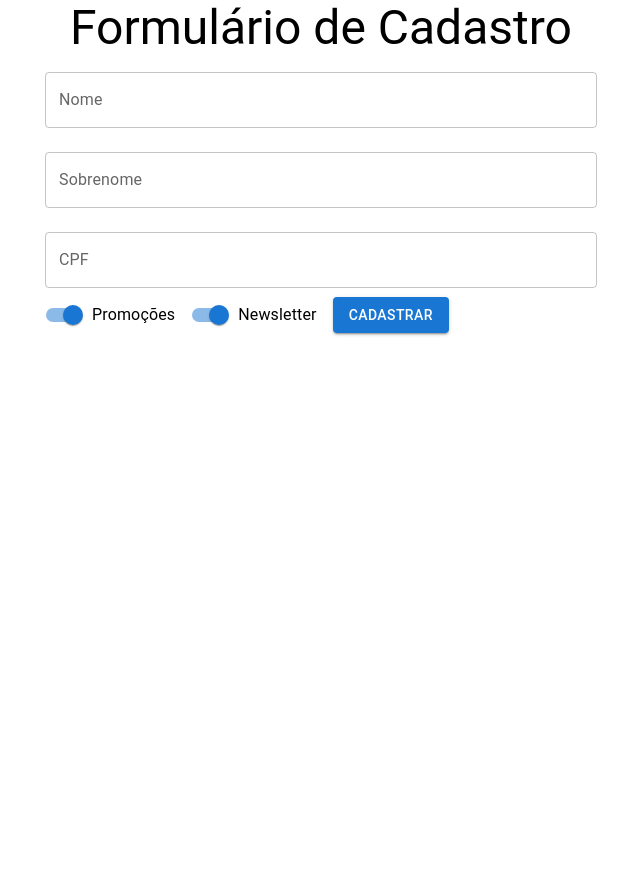
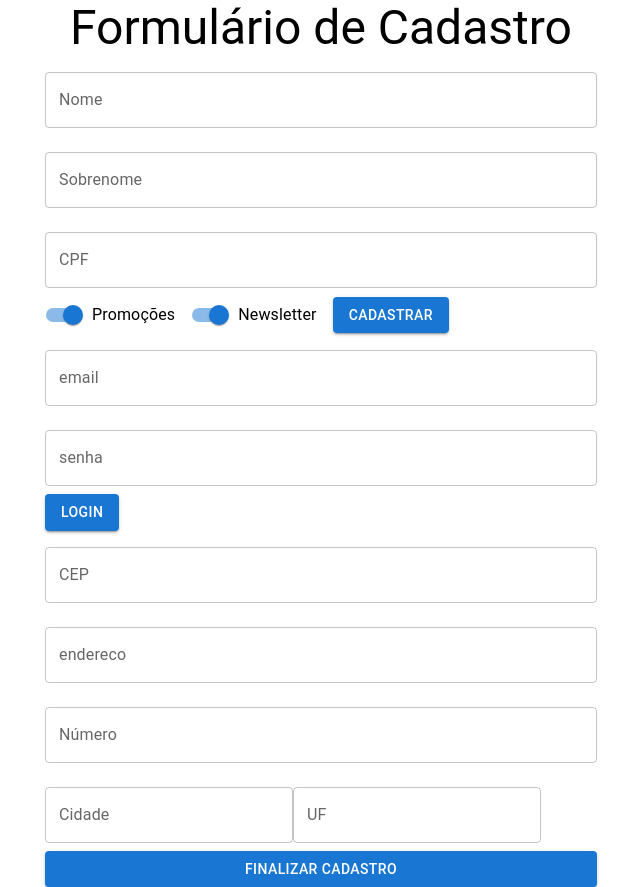
Before and after one commit to artenlf/react-form, a React (Create React App) app: page / in a window 1280 px wide. Shown: the whole page, without its empty margins (319-959 px from the left). Before the commit the page ends 800 px from the top, so only its background shows below. Built offline with nearby package versions, Linux system fonts and the light colour scheme.

Commit message:
Códigos Aulas 11, 12 e 13

```diff
--- /dev/null
+++ b/src/components/FormularioCadastro/DadosDeEntrega.jsx
@@ -0,0 +1,19 @@
+import { Button, TextField } from "@mui/material";
+import React from "react";
+
+function DadosDeEntrega() {
+  return (
+    <form>
+      <TextField id="cep" label="CEP" type="number" margin="normal" fullWidth />
+      <TextField id="endereco" label="endereco" type="text" margin="normal" fullWidth />
+      <TextField id="numero" label="Número" type="number" margin="normal" fullWidth />
+      <TextField id="cidade" label="Cidade" type="text" margin="normal" />
+      <TextField id="uf" label="UF" type="text" margin="normal" />
+      <Button type="submit" variant="contained" fullWidth>
+        Finalizar Cadastro
+      </Button>
+    </form>
+  );
+}
+
+export default DadosDeEntrega;
--- /dev/null
+++ b/src/components/FormularioCadastro/DadosPessoais.jsx
@@ -0,0 +1,88 @@
+import { useState } from "react";
+import * as React from "react";
+import { Button, TextField, FormControlLabel, Switch } from "@mui/material";
+
+function DadosPessoais({ aoEnviar, validarCPF }) {
+  const [nome, setNome] = useState("");
+  const [sobrenome, setSobrenome] = useState("");
+  const [cpf, setCPF] = useState("");
+  const [promocoes, setPromocoes] = useState(true);
+  const [newsletter, setNewsletter] = useState(true);
+  const [erros, setErros] = useState({ cpf: { valido: true, texto: "" } });
+  return (
+    <form
+      onSubmit={(event) => {
+        event.preventDefault();
+        aoEnviar({ nome, sobrenome, cpf, promocoes, newsletter });
+      }}
+    >
+      <TextField
+        value={nome}
+        onChange={(event) => {
+          setNome(event.target.value);
+        }}
+        id="nome"
+        label="Nome"
+        margin="normal"
+        fullWidth
+      />
+      <TextField
+        value={sobrenome}
+        onChange={(event) => {
+          setSobrenome(event.target.value);
+        }}
+        id="sobrenome"
+        label="Sobrenome"
+        margin="normal"
+        fullWidth
+      />
+      <TextField
+        value={cpf}
+        onChange={(event) => {
+          let tempCPF = event.target.value;
+          if (tempCPF.length >= 11) {
+            tempCPF = tempCPF.substring(0, 11);
+          }
+          setCPF(tempCPF);
+        }}
+        onBlur={(event) => {
+          const ehValido = validarCPF(cpf);
+          setErros({ cpf: ehValido });
+        }}
+        error={!erros.cpf.valido}
+        helperText={erros.cpf.texto}
+        id="cpf"
+        label="CPF"
+        margin="normal"
+        fullWidth
+      />
+      <FormControlLabel
+        control={
+          <Switch
+            checked={promocoes}
+            onChange={(event) => {
+              setPromocoes(event.target.checked);
+            }}
+          />
+        }
+        label="Promoções"
+      />
+      <FormControlLabel
+        control={
+          <Switch
+            checked={newsletter}
+            onChange={(event) => {
+              setNewsletter(event.target.checked);
+            }}
+          />
+        }
+        label="Newsletter"
+      />
+      <Button variant="contained" type="submit">
+        Cadastrar
+      </Button>
+    </form>
+  );
+}
+
+export default DadosPessoais;
--- /dev/null
+++ b/src/components/FormularioCadastro/DadosUsuario.jsx
@@ -0,0 +1,16 @@
+import { Button, TextField } from "@mui/material";
+import React from "react";
+
+function DadosUsuario() {
+  return (
+    <>
+      <TextField id="email" label="email" type="email" margin="normal" fullWidth />
+      <TextField id="senha" label="senha" type="password" margin="normal" fullWidth />
+      <Button type="submit" variant="contained">
+        Login
+      </Button>
+    </>
+  );
+}
+
+export default DadosUsuario;
--- a/src/components/FormularioCadastro/FormularioCadastro.jsx
+++ b/src/components/FormularioCadastro/FormularioCadastro.jsx
@@ -1,87 +1,15 @@
-import { useState } from "react";
-import * as React from "react";
-import { Button, TextField, FormControlLabel, Switch } from "@mui/material";
+import React from "react";
+import DadosDeEntrega from "./DadosDeEntrega";
+import DadosPessoais from "./DadosPessoais";
+import DadosUsuario from "./DadosUsuario";
 
 function FormularioCadastro({ aoEnviar, validarCPF }) {
-  const [nome, setNome] = useState("");
-  const [sobrenome, setSobrenome] = useState("");
-  const [cpf, setCPF] = useState("");
-  const [promocoes, setPromocoes] = useState(true);
-  const [newsletter, setNewsletter] = useState(true);
-  const [erros, setErros] = useState({ cpf: { valido: true, texto: "" } });
   return (
-    <form
-      onSubmit={(event) => {
-        event.preventDefault();
-        aoEnviar({ nome, sobrenome, cpf, promocoes, newsletter });
-      }}
-    >
-      <TextField
-        value={nome}
-        onChange={(event) => {
-          setNome(event.target.value);
-        }}
-        id="nome"
-        label="Nome"
-        margin="normal"
-        fullWidth
-      />
-      <TextField
-        value={sobrenome}
-        onChange={(event) => {
-          setSobrenome(event.target.value);
-        }}
-        id="sobrenome"
-        label="Sobrenome"
-        margin="normal"
-        fullWidth
-      />
-      <TextField
-        value={cpf}
-        onChange={(event) => {
-          let tempCPF = event.target.value;
-          if (tempCPF.length >= 11) {
-            tempCPF = tempCPF.substring(0, 11);
-          }
-          setCPF(tempCPF);
-        }}
-        onBlur={(event) => {
-          const ehValido = validarCPF(cpf);
-          setErros({ cpf: ehValido });
-        }}
-        error={!erros.cpf.valido}
-        helperText={erros.cpf.texto}
-        id="cpf"
-        label="CPF"
-        margin="normal"
-        fullWidth
-      />
-      <FormControlLabel
-        control={
-          <Switch
-            checked={promocoes}
-            onChange={(event) => {
-              setPromocoes(event.target.checked);
-            }}
-          />
-        }
-        label="Promoções"
-      />
-      <FormControlLabel
-        control={
-          <Switch
-            checked={newsletter}
-            onChange={(event) => {
-              setNewsletter(event.target.checked);
-            }}
-          />
-        }
-        label="Newsletter"
-      />
-      <Button variant="contained" type="submit">
-        Cadastrar
-      </Button>
-    </form>
+    <>
+      <DadosPessoais aoEnviar={aoEnviar} validarCPF={validarCPF} />
+      <DadosUsuario />
+      <DadosDeEntrega />
+    </>
   );
 }
 
```
